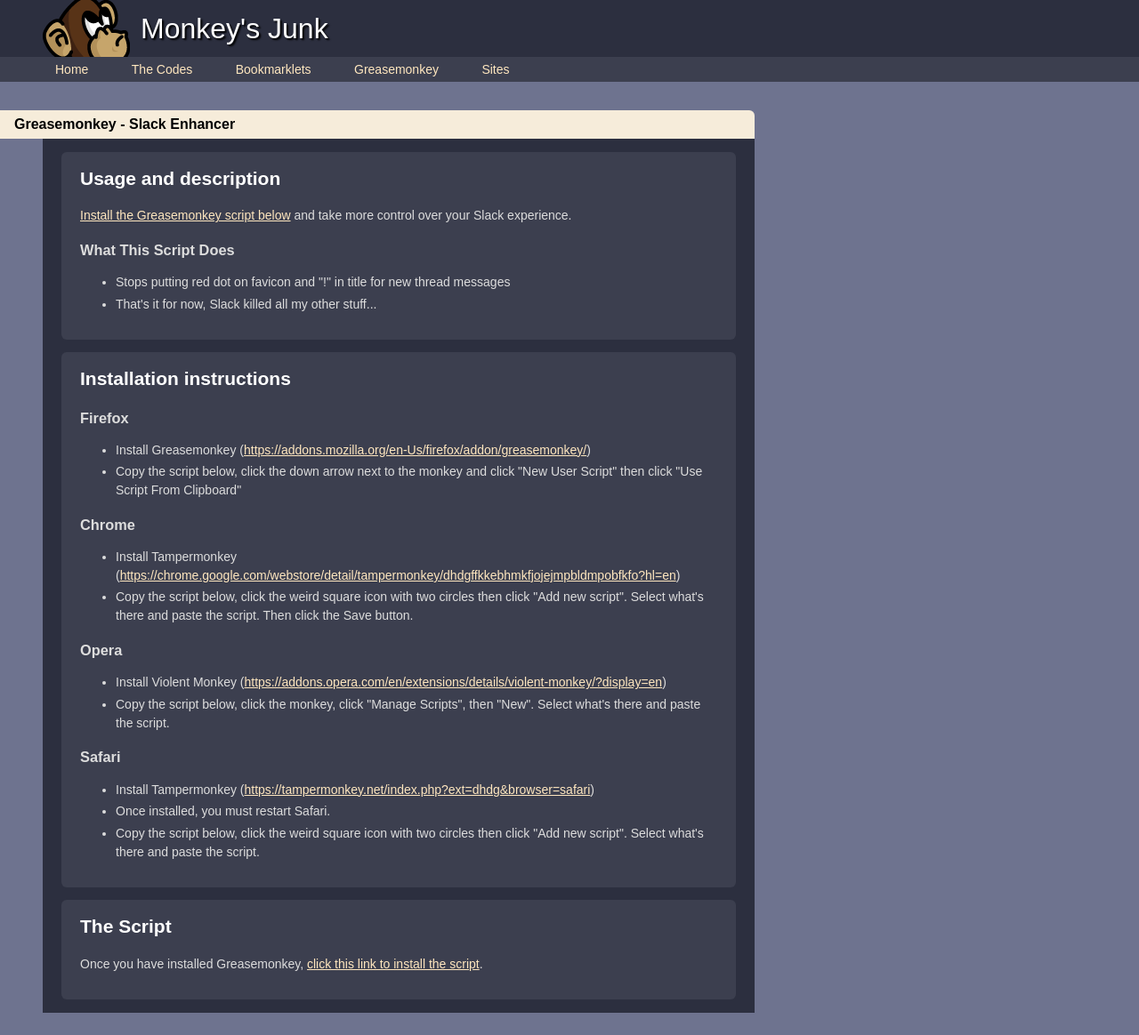
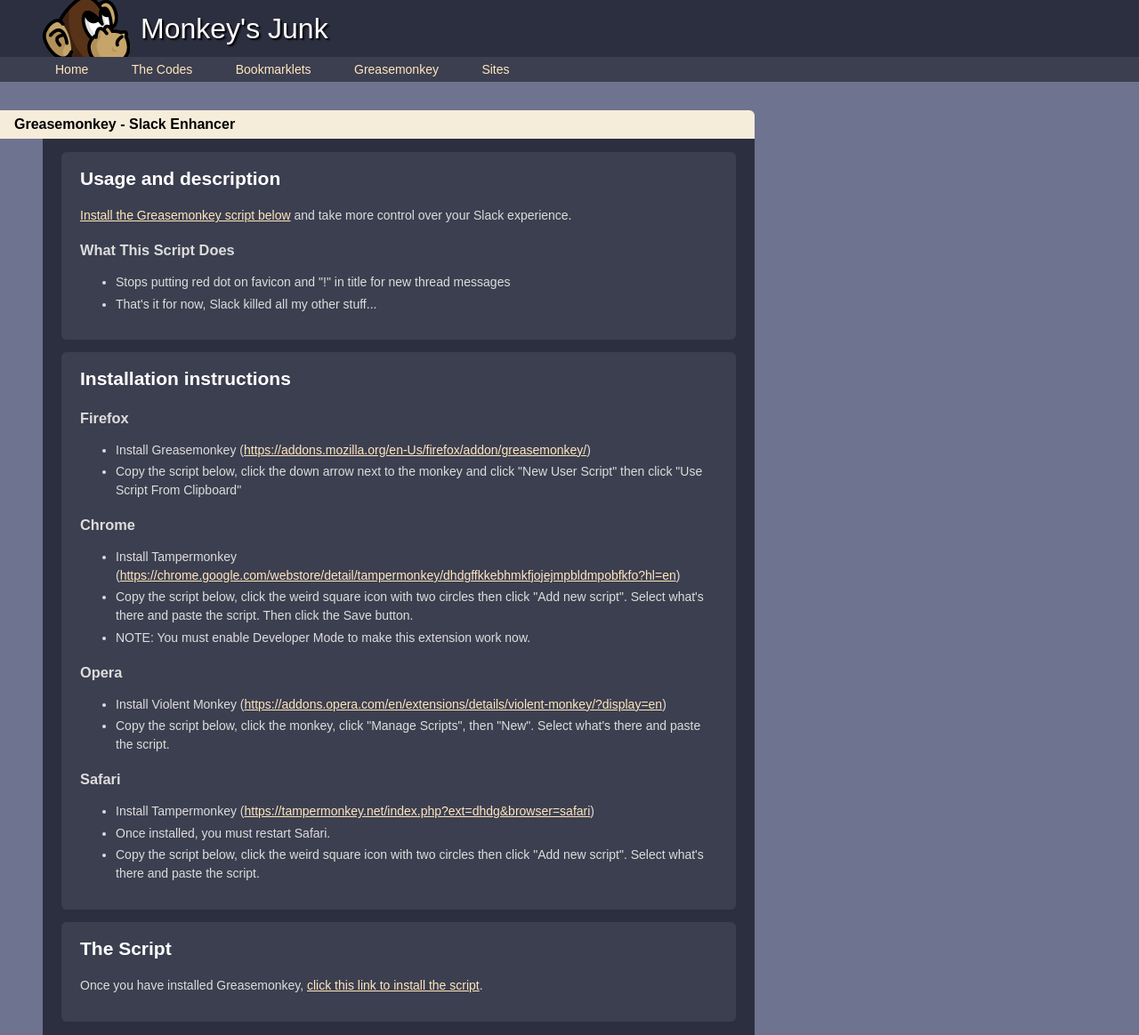
Before and after one commit to cwmonkey/cwmonkey.github.io, a Jekyll site: the page built from greasemonkey/slack-enhancer/index.html, in a window 1280 px wide. Shown: the whole page at 89% size. Built offline with Jekyll 4.4.1, drawn with Linux system fonts in a browser that asks for light colours; nearby versions of some CDN libraries; some web fonts are replaced; before the commit the page ends 1139 px from its top, so only the background shows below that.

Commit message:
Adding a note Tampermonkey now requires developer mode

```diff
--- a/_includes/greasemonkey/_install-greasemonkey.html
+++ b/_includes/greasemonkey/_install-greasemonkey.html
@@ -11,6 +11,7 @@
 	<ul>
 		<li>Install Tampermonkey (<a href="https://chrome.google.com/webstore/detail/tampermonkey/dhdgffkkebhmkfjojejmpbldmpobfkfo?hl=en">https://chrome.google.com/webstore/detail/tampermonkey/dhdgffkkebhmkfjojejmpbldmpobfkfo?hl=en</a>)</li>
 		<li>Copy the script below, click the weird square icon with two circles then click "Add new script". Select what's there and paste the script. Then click the Save button.</li>
+		<li>NOTE: You must enable Developer Mode to make this extension work now.</li>
 	</ul>
 
 	<h3>Opera</h3>
```
